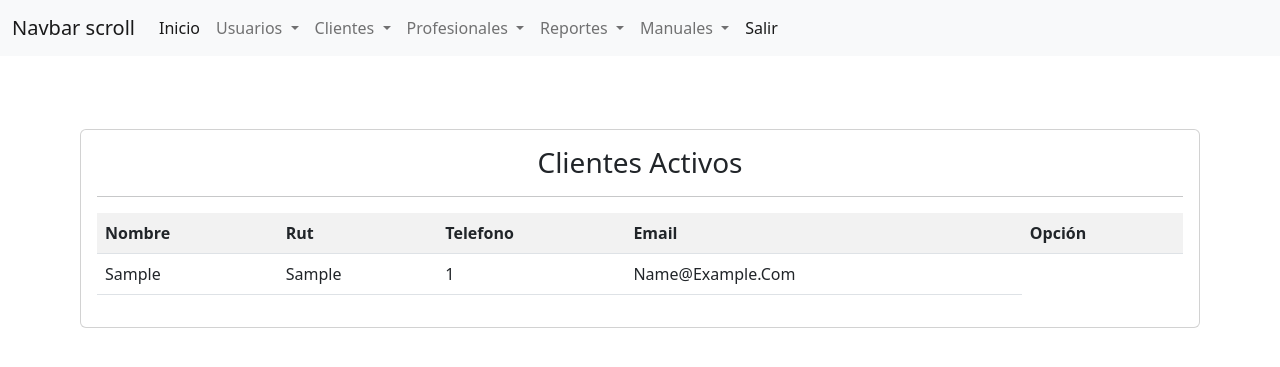
After one commit to despinoza1989/Sistema_Administrativo, a Django app: page /clientes_activos/ in a window 1280 px wide. The commit adds this page. Shown: the top 367 px of the page. Run offline with Django 4.2, Linux system fonts and the light colour scheme; tables that the repository leaves empty hold one stand-in row (values such as "Sample post").

Commit message:
Listado de clientes / Listado de Profesionales

```diff
--- a/app/models.py
+++ b/app/models.py
@@ -1,5 +1,5 @@
 from django.db import models
-from django.contrib.auth.models import AbstractUser
+from django.contrib.auth.models import AbstractBaseUser
 from django.db.models.fields import AutoField
 from django.db.models.fields.related import ForeignKey
 from django.db.models.query import QuerySet
@@ -51,6 +51,7 @@ RUBRO= (
     ("ACTIVIDADES DE ORGANIZACIONES Y ÓRGANOS EXTRATERRITORIALES","ACTIVIDADES DE ORGANIZACIONES Y ÓRGANOS EXTRATERRITORIALES"),
     )
 
+
 class Profesional(models.Model):
     id_profesional = models.AutoField(primary_key=True)
     rut = models.CharField(max_length=10, default='')
--- a/app/templates/app/base.html
+++ b/app/templates/app/base.html
@@ -31,11 +31,11 @@
                     </a>
                     <ul class="dropdown-menu">
                         <li><a class="dropdown-item" href="{% url 'registro_profesional' %}">Registro de Profesional</a></li>
-                        <li><a class="dropdown-item" href="#">Profesionales Activos</a></li>
+                        <li><a class="dropdown-item" href="{% url 'listado_profesional' %}">Profesionales Activos</a></li>
                         <li><a class="dropdown-item" href="#">Profesionales Inactivos</a></li>
                         <li><hr class="dropdown-divider"></li>
                         <li><a class="dropdown-item" href="{% url 'registro_cliente' %}">Registro de Cliente</a></li>
-                        <li><a class="dropdown-item" href="#">Cliente Activos</a></li>
+                        <li><a class="dropdown-item" href="{% url 'listado_clientes' %}">Cliente Activos</a></li>
                         <li><a class="dropdown-item" href="#">Cliente Inactivos</a></li>
                     </ul>
                 </li>
--- /dev/null
+++ b/app/templates/app/listar/listar_cliente_activos.html
@@ -0,0 +1,36 @@
+{% extends 'app/base.html' %}
+
+{% load static %}
+
+{% block contenido %}
+<br><br><br>
+<div class="card" style="margin: 1px 5em;">
+    <div class="card-body">
+        <h3 align="center">Clientes Activos</h3>
+        <hr>
+        <table class="table table-striped table-hover table-responsive-sm">
+            <tr>
+                <th>Nombre</th>
+                <th>Rut</th>
+                <th>Telefono</th>
+                <th>Email</th>
+                <th>Opción</th>
+            </tr>
+
+            {% for c in clientes %}
+
+            <tr>
+                <td>{{ c.razon_socila | title}}</td>
+                <td>{{ c.rol | title}}</td>
+                <td>{{ c.telefono_cliente | title}}</td>
+                <td>{{ c.email_cliente | title}}</td>
+            </tr>
+
+            {% endfor %}
+
+
+        </table>
+    </div>
+</div>
+
+{% endblock %}
--- a/app/urls.py
+++ b/app/urls.py
@@ -1,11 +1,11 @@
 from django.urls import path
-from .views import home, login, registro_cliente, registro_profesional
+from .views import home, login, registro_cliente, registro_profesional, listado_profesionales, listado_clientes
 
 urlpatterns = [
     path('', home, name="home"),
     path('login/', login, name="login"),
     path('registro_cliente/', registro_cliente, name="registro_cliente"),
     path('registro_profesional/', registro_profesional, name="registro_profesional"),
-
-
+    path('profesionales_activos/', listado_profesionales, name="listado_profesional"),
+    path('clientes_activos/', listado_clientes, name="listado_clientes"),
 ]
--- a/app/views.py
+++ b/app/views.py
@@ -2,6 +2,7 @@ from django.shortcuts import render
 from django.shortcuts import render, redirect, get_object_or_404
 from django.contrib.auth import authenticate, login
 from django.contrib import messages
+from .models import Profesional, Cliente
 
 # Create your views here.
 
@@ -17,3 +18,19 @@ def registro_cliente(request):
 
 def registro_profesional(request):
     return render(request, 'registration/registro_profesional.html')
+
+def listado_profesionales(request):
+    profesionales = Profesional.objects.all()
+
+    data = {
+        'profesionales': profesionales
+    }
+    return render(request, 'app/listar/listar_profesional_activos.html', data)
+
+def listado_clientes(request):
+    clientes = Cliente.objects.all()
+
+    data = {
+        'clientes': clientes
+    }
+    return render(request, 'app/listar/listar_cliente_activos.html', data)
```
Also changed, not shown: app/templates/app/listar/listar_cliente_inactivo.html (added, +36 -0 lines), app/templates/app/listar/listar_profesional_activos.html (added, +33 -0 lines), app/templates/app/listar/listar_profesional_inactivo.html (added, +33 -0 lines).
